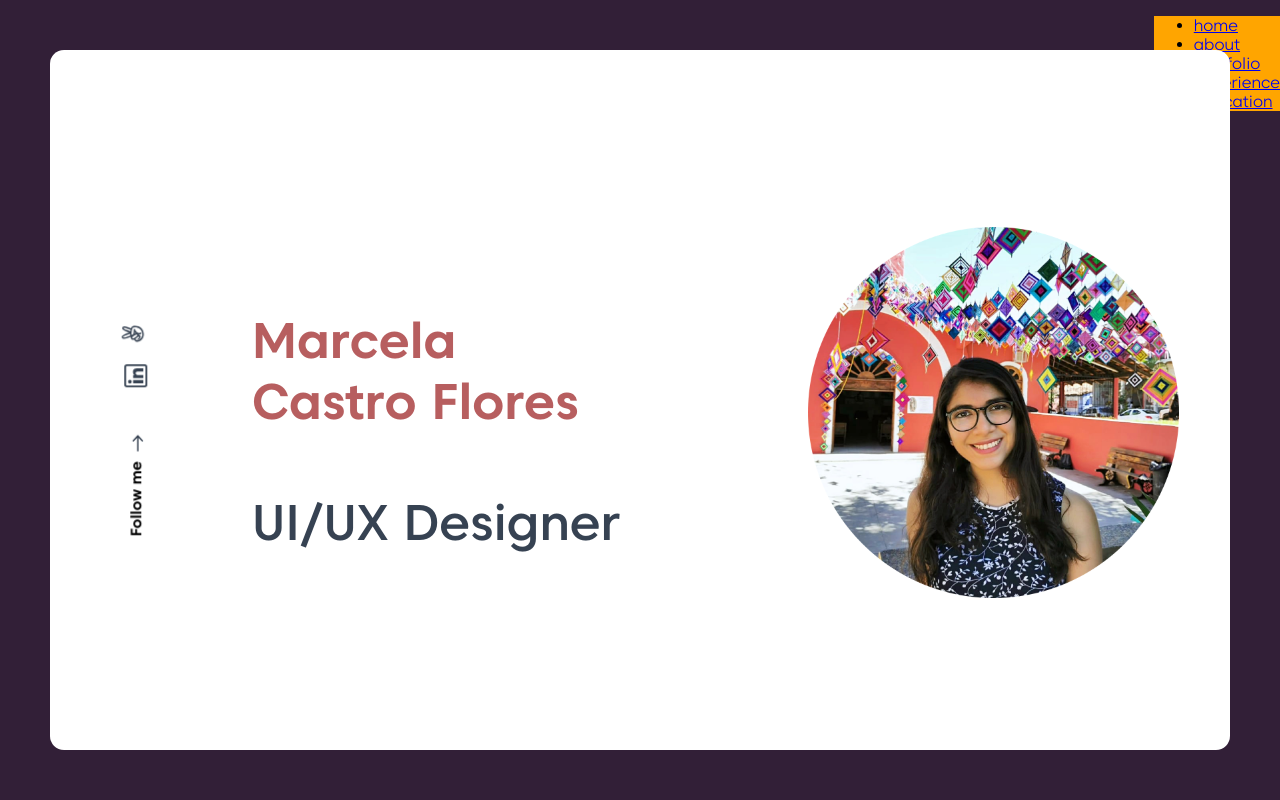
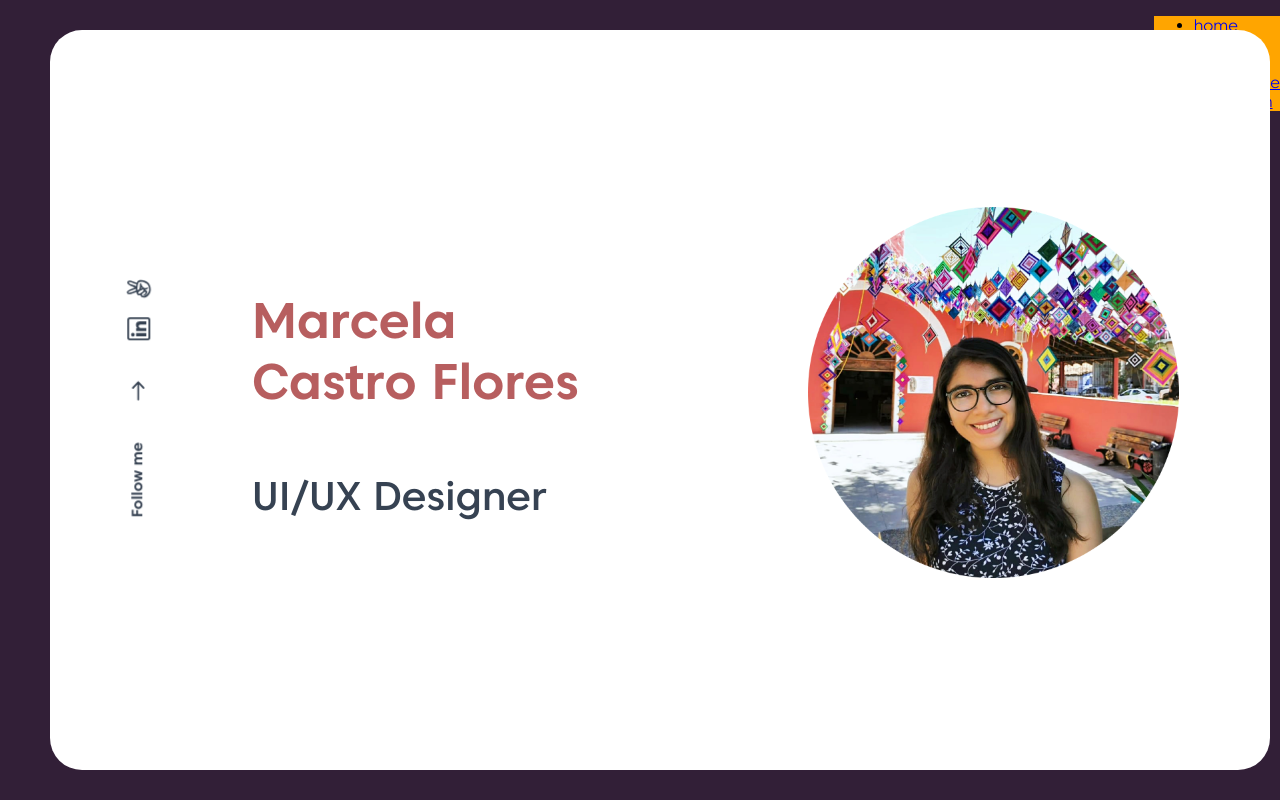
Before and after one commit to MarchCastro/NewPersonalPortfolio, a Vue app: page / in a window 1280 px wide. Shown: the top 800 px of the page. Built offline with nearby package versions, Linux system fonts and the light colour scheme.

Commit message:
Finished home card

```diff
--- a/src/App.vue
+++ b/src/App.vue
@@ -73,26 +73,26 @@ export default {
 
   #app
     background-color: #321f37
-    min-height: calc(100vh - 100px)
+    min-height: calc(100vh - 120px)
     font-family: 'CarosLight'
 
   .section
     height: 100vh
     padding-left: 50px
-    padding-top: 50px
+    padding-top: 30px
     width: calc(100vw - 100px)
 
     &:last-child
-      height: calc(100vh - 50px)
+      height: calc(100vh - 30px)
 
     .card
       background: #FFF
-      border-radius: 14px
-      height: calc(100vh - 100px)
+      border-radius: 32px
+      height: calc(100vh - 60px)
       max-width: 1340px
       overflow: hidden
       position: relative
-      width: calc(100vw - 100px)
+      width: calc(100vw - 60px)
 
   @media screen and (min-width: 1440px)
     .card
--- a/src/components/HomeCard.vue
+++ b/src/components/HomeCard.vue
@@ -119,7 +119,7 @@ export default {
   .job
     color: #364252
     font-family: 'CarosMedium'
-    font-size: 50px
+    font-size: 40px
     margin-left: 202px
     margin-top: 60px
 
@@ -131,6 +131,7 @@ export default {
     width: 371px
 
   .follow-me
+    color: #364252
     font-family: 'CarosBold'
     font-size: 15px
     left: -30px
@@ -141,25 +142,27 @@ export default {
 
     a
       display: inline-block
+      vertical-align: top
 
     img
       transform: rotate3d(0, 0, 1, 90deg)
       vertical-align: middle
 
     .arrow
-      height: 17px
-      width: 26px
+      height: 22xpx
+      margin-left: 40px
+      width: 13px
 
     .linkedin
-      height: 23px
       margin-left: 43px
-      margin-right: 19px
+      margin-right: 40px
       position: relative
-      width: 23px
 
       img
-        margin-top: 6px
+        height: 23px
+        margin-top: 10px
         position: absolute
+        width: 25px
 
         &.hover
           opacity: 0
@@ -169,14 +172,14 @@ export default {
           opacity: 1
 
     .angelist
-      height: 23px
       margin-right: 19px
       position: relative
-      width: 23px
 
       img
-        margin-top: 6px
+        height: 23px
+        margin-top: 10px
         position: absolute
+        width: 25px
 
         &.hover
           opacity: 0
```
Also changed, not shown: src/assets/img/angelist-hover.svg, src/assets/img/linkedin-border-hover.svg.
